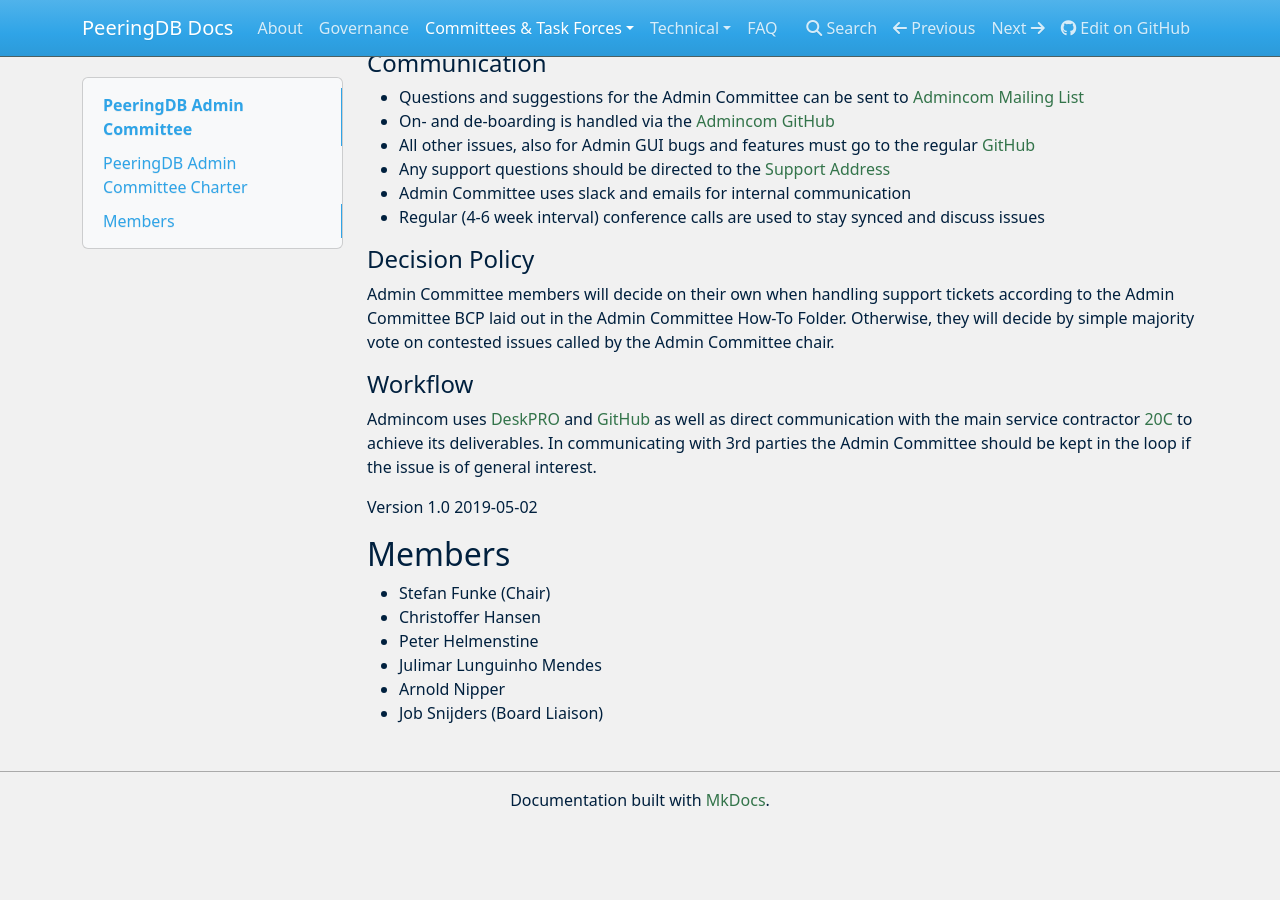
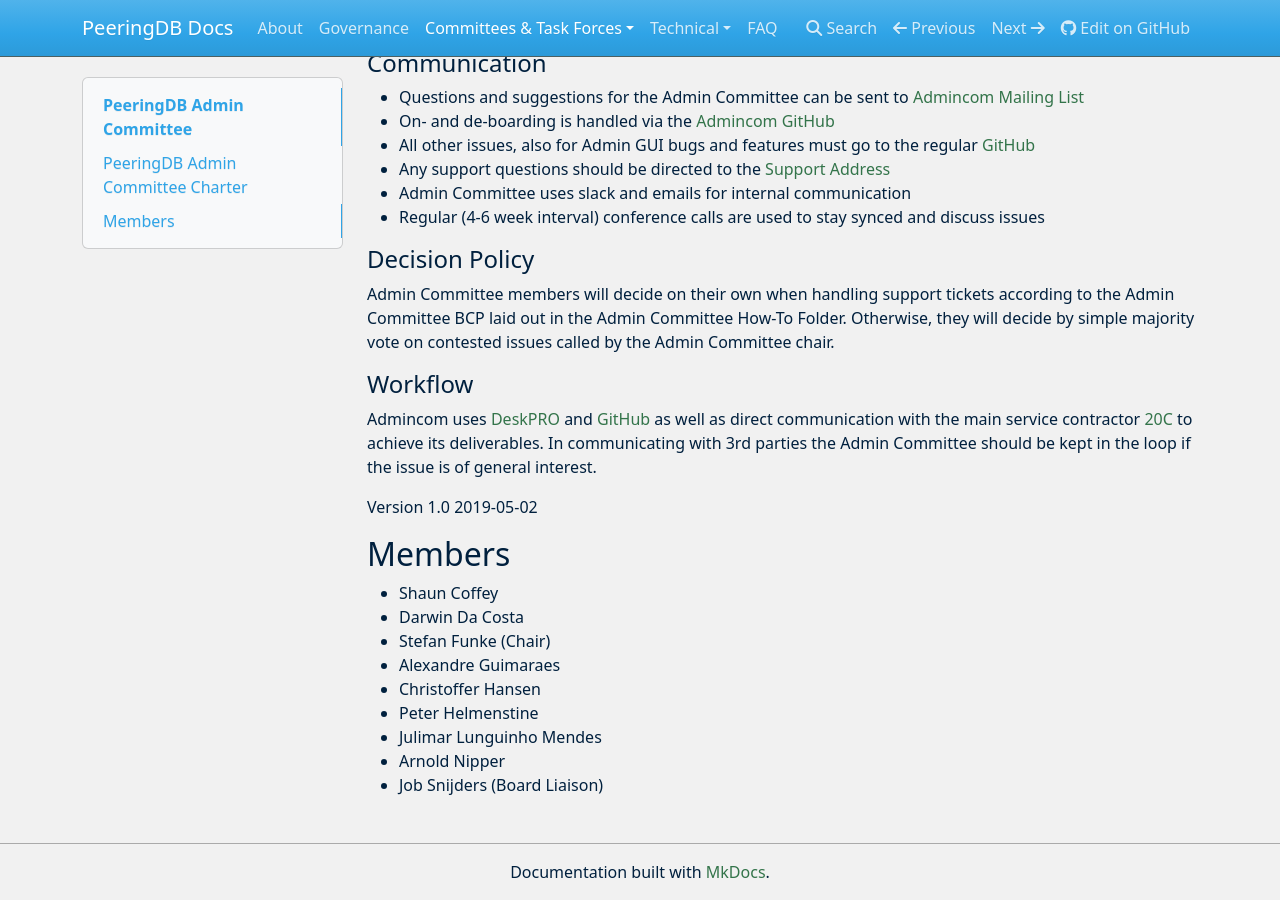
Before and after one commit to peeringdb/docs, an MkDocs documentation site: the page built from docs/committee/admin/index.md, in a window 1280 px wide and 900 px high, scrolled down 1154 px. Built offline with MkDocs 1.6.1, drawn with Linux system fonts in a browser that asks for light colours; nearby versions of some CDN libraries; before the commit the page ends 1982 px from its top, so only the background shows below that.

Commit message:
Added new AC members.

```diff
--- a/docs/committee/admin/index.md
+++ b/docs/committee/admin/index.md
@@ -6,7 +6,10 @@
 {!docs/committee/admin/charter.md!}
 
 ## Members
+- Shaun Coffey
+- Darwin Da Costa
 - Stefan Funke (Chair)
+- Alexandre Guimaraes
 - Christoffer Hansen
 - Peter Helmenstine
 - Julimar Lunguinho Mendes
```
